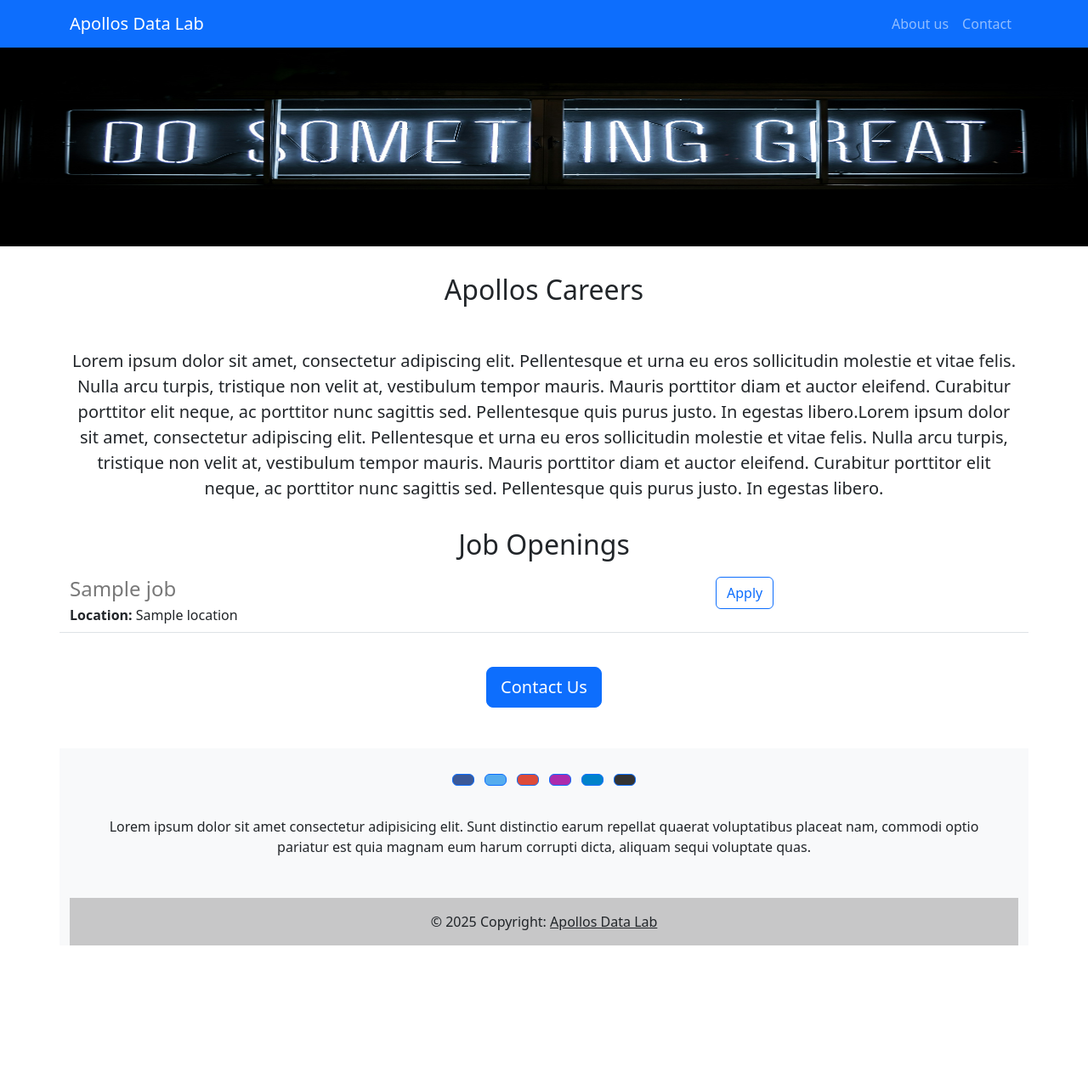
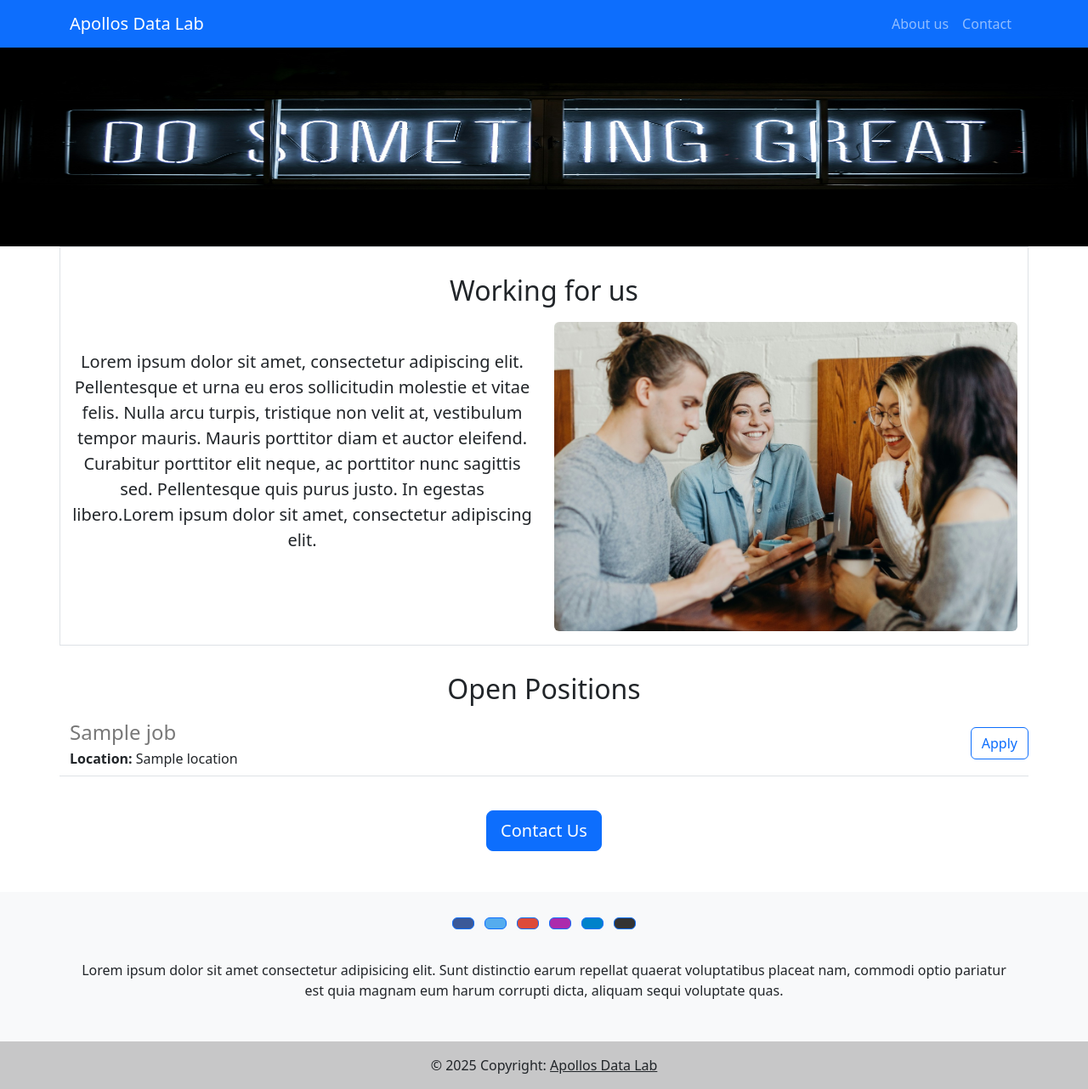
Before and after one commit to Apollo-DataLab/Career-web-site, a Python web app: template templates/home.html in a window 1280 px wide. Shown: the whole page at 85% size. Before the commit the page ends 1113 px from the top, so only its background shows below. Run offline with Jinja, Linux system fonts and the light colour scheme; the template is opened without the code that fills it: most values are stand-ins (such as "Sample title", 1, 10 or a date in 2020).

Commit message:
made some changes

```diff
--- a/templates/home.html
+++ b/templates/home.html
@@ -27,27 +27,34 @@
 
     <body>
       {%include 'nav.html'%}
+
       <img class="img-fluid" id="banner" src="static/do_something_great.jpg"  alt="HTML Do smothing great">
-      <div class="container">
 
-      <h2>Apollos Careers</h2>
-        <div class="row" style="margin-bottom:16px">
-          <div class="container">
-      <p class="lead">Lorem ipsum dolor sit amet, consectetur adipiscing elit. Pellentesque et urna eu eros sollicitudin molestie et vitae felis. Nulla arcu turpis, tristique non velit at, vestibulum tempor mauris. Mauris porttitor diam et auctor eleifend. Curabitur porttitor elit neque, ac porttitor nunc sagittis sed. Pellentesque quis purus justo. In egestas libero.Lorem ipsum dolor sit amet, consectetur adipiscing elit. Pellentesque et urna eu eros sollicitudin molestie et vitae felis. Nulla arcu turpis, tristique non velit at, vestibulum tempor mauris. Mauris porttitor diam et auctor eleifend. Curabitur porttitor elit neque, ac porttitor nunc sagittis sed. Pellentesque quis purus justo. In egestas libero.</p>
-
-      <h2>Job Openings</h2>
+<div class="container border" >
+    <h2>Working for us</h2>
+    <div class="row" style="margin-bottom:16px">
+        <div class="col-md-6">
+          <p class="lead">Lorem ipsum dolor sit amet, consectetur adipiscing elit. Pellentesque et urna eu eros sollicitudin molestie et vitae felis. Nulla arcu turpis, tristique non velit at, vestibulum tempor mauris. Mauris porttitor diam et auctor eleifend. Curabitur porttitor elit neque, ac porttitor nunc sagittis sed. Pellentesque quis purus justo. In egestas libero.Lorem ipsum dolor sit amet, consectetur adipiscing elit.</p>
+          </div>
+          <div class="col-md-6">
+            <img class="img-fluid rounded" src="static/people.jpg"  alt="People working together">
+          </div>
+    </div>
+  </div>
+    <div class="container">
+      <h2>Open Positions</h2>
       <div>
         {% for job in jobs %}
         {%include 'jobitem.html' %}
         {% endfor%}
+      </div>
 
-      </div>
       <br>
         <div style="text-align:center;">
       <button class="btn btn-primary btn-lg">Contact Us</button>
+        </div>
+    </div>
 
-        </div>
-      </div>
       {%include 'footer.html'%}
     </body>
   </html>
--- a/templates/jobitem.html
+++ b/templates/jobitem.html
@@ -8,8 +8,8 @@
     <div> <b>Salary: </b>{{job['salary']}}</div>
     {%endif%}
   </div>
-  <div class="col-4 position-relative property-end">
-    <a href="mailto:k.geor73@gmail?subject=Application for {{job['title']}}" type="button" class="btn btn-outline-primary">Apply</a>
+  <div class="col-4 position-relative">
+    <a href="mailto:k.geor73@gmail?subject=Application for {{job['title']}}" type="button" class="btn btn-outline-primary position-absolute end-0 mt-2">Apply</a>
   </div>
 
 </div>
```
Also changed, not shown: main.py (+7 -7 lines), static/people.jpg.
